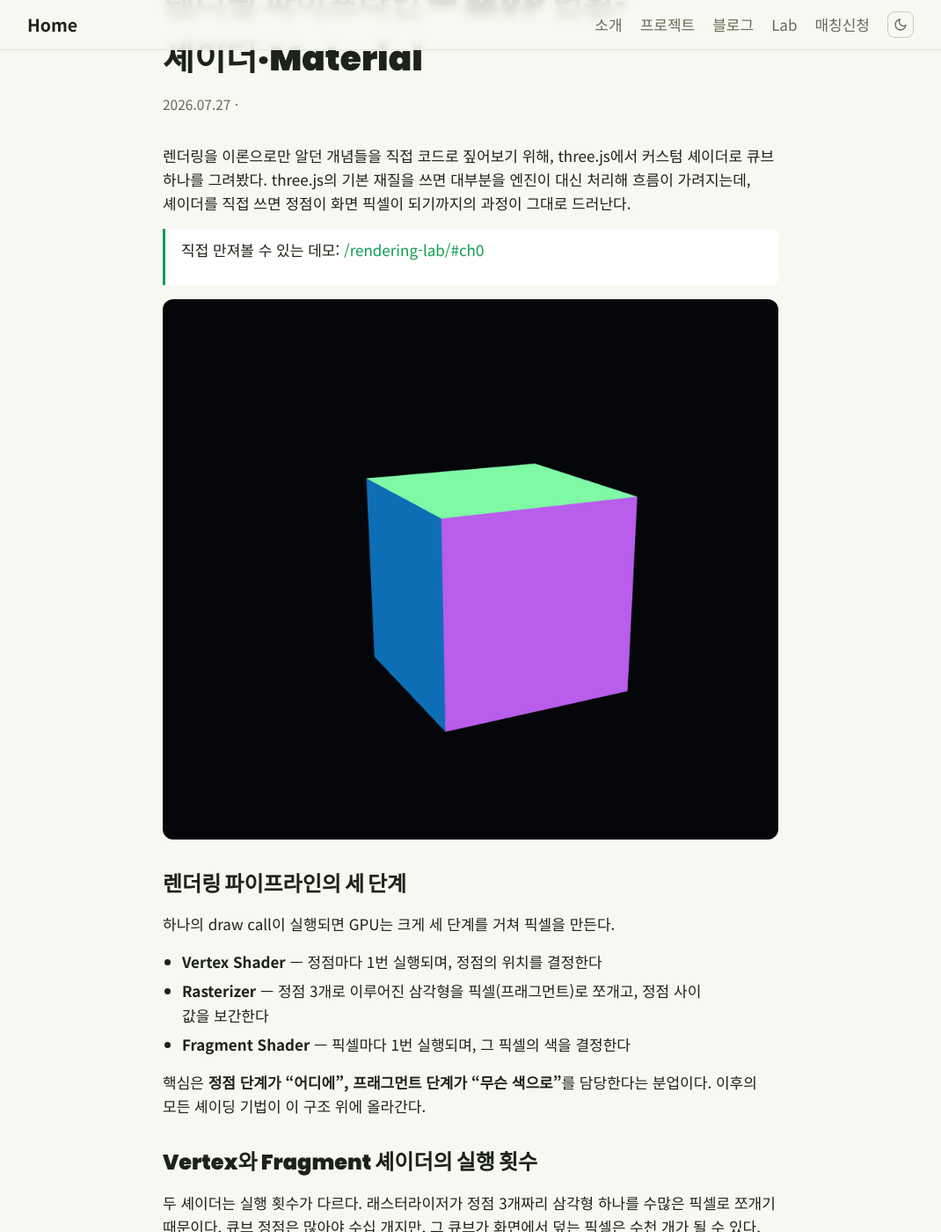
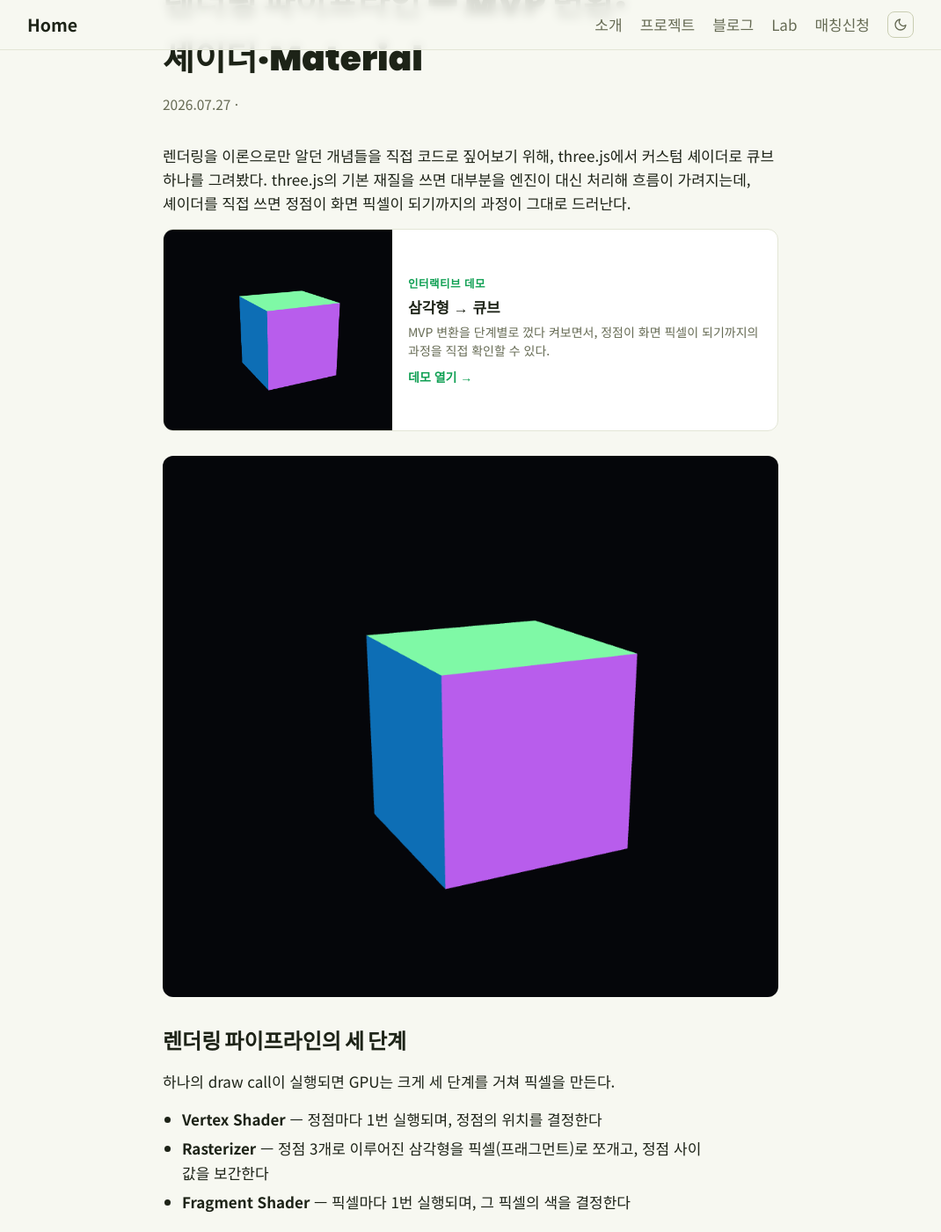
Before and after one commit to skamo3/skamo3.github.io, a Jekyll site: the page built from _posts/2026-07-27-rendering-pipeline-basics.md, in a window 1280 px wide and 1400 px high, scrolled down 252 px. Shown: the whole window at 88% size, without its empty margins (105-1175 px from the left). Built offline with Jekyll 4.4.1, drawn with Linux system fonts in a browser that asks for light colours.

Commit message:
Replace demo blockquote links with preview cards across rendering-lab posts
The demo links were plain one-line blockquotes that gave no sense of what was
on the other side, so they read as easy to skip past. Each rendering-lab post
now opens with a full-width card: preview image on the left, label, title, a
line on what you can actually manipulate, and a "데모 열기" affordance, with the
whole card clickable.

Added .demo-card to the site stylesheet rather than inlining per post, so new
lab posts only need the markup. It uses the existing --card/--border/--accent
tokens (works in both themes), and stacks vertically under 560px.

Also set the Ch2 concept2 sphere's default metallic to 0.6 so the PBR world
opens on a material where the environment reflection is visible.

Co-Authored-By: Claude Opus 5 <noreply@anthropic.com>

```diff
--- a/_posts/2026-07-27-rendering-pipeline-basics.md
+++ b/_posts/2026-07-27-rendering-pipeline-basics.md
@@ -7,7 +7,15 @@ category: graphics
 렌더링을 이론으로만 알던 개념들을 직접 코드로 짚어보기 위해, three.js에서 커스텀 셰이더로 큐브 하나를 그려봤다.
 three.js의 기본 재질을 쓰면 대부분을 엔진이 대신 처리해 흐름이 가려지는데, 셰이더를 직접 쓰면 정점이 화면 픽셀이 되기까지의 과정이 그대로 드러난다.
 
-> 직접 만져볼 수 있는 데모: [/rendering-lab/#ch0](/rendering-lab/#ch0)
+<a class="demo-card" href="/rendering-lab/#ch0">
+  <img class="demo-thumb" src="/assets/images/blog/rendering-pipeline-basics/cube-correct.png" alt="렌더링 파이프라인 데모 미리보기">
+  <span class="demo-body">
+    <span class="demo-label">인터랙티브 데모</span>
+    <span class="demo-title">삼각형 → 큐브</span>
+    <span class="demo-desc">MVP 변환을 단계별로 껐다 켜보면서, 정점이 화면 픽셀이 되기까지의 과정을 직접 확인할 수 있다.</span>
+    <span class="demo-go">데모 열기 →</span>
+  </span>
+</a>
 
 ![MVP 변환을 정상적으로 거쳐 그려진 큐브. 면마다 법선 방향에 따라 다른 색을 낸다](/assets/images/blog/rendering-pipeline-basics/cube-correct.png)
 
--- a/assets/css/style.css
+++ b/assets/css/style.css
@@ -529,6 +529,72 @@ a { color: inherit; text-decoration: none; }
   background: var(--card);
   color: var(--text-muted);
   border-radius: 0 8px 8px 0;
+}
+
+/* 인터랙티브 데모로 넘어가는 큰 카드 링크 (rendering-lab 글에서 사용) */
+.post-content .demo-card {
+  display: flex;
+  align-items: stretch;
+  gap: 0;
+  margin: 0 0 28px;
+  background: var(--card);
+  border: 0.5px solid var(--border);
+  border-radius: 12px;
+  overflow: hidden;
+  text-decoration: none;
+  color: inherit;
+  transition: border-color .15s ease, transform .15s ease, box-shadow .15s ease;
+}
+.post-content .demo-card:hover {
+  border-color: var(--accent);
+  transform: translateY(-2px);
+  box-shadow: 0 8px 24px rgba(0,0,0,0.35);
+}
+.post-content .demo-card .demo-thumb {
+  flex: 0 0 42%;
+  max-width: 260px;
+  align-self: stretch;
+  object-fit: cover;
+  margin: 0;
+  border-radius: 0;
+  border: 0;
+  display: block;
+}
+.post-content .demo-card .demo-body {
+  padding: 16px 18px;
+  display: flex;
+  flex-direction: column;
+  justify-content: center;
+  gap: 6px;
+  min-width: 0;
+}
+.post-content .demo-card .demo-label {
+  font-size: 12.5px;
+  font-weight: 700;
+  letter-spacing: .04em;
+  color: var(--accent);
+  text-transform: uppercase;
+}
+.post-content .demo-card .demo-title {
+  font-size: 17px;
+  font-weight: 700;
+  color: var(--text);
+  line-height: 1.35;
+}
+.post-content .demo-card .demo-desc {
+  font-size: 14px;
+  color: var(--text-muted);
+  line-height: 1.5;
+}
+.post-content .demo-card .demo-go {
+  margin-top: 2px;
+  font-size: 14px;
+  font-weight: 600;
+  color: var(--accent);
+}
+@media (max-width: 560px) {
+  .post-content .demo-card { flex-direction: column; }
+  .post-content .demo-card .demo-thumb { flex: none; max-width: 100%; width: 100%; height: 160px; }
 }
 .post-content pre {
   background: var(--card);
--- a/rendering-lab/worlds/ch2-pbr.js
+++ b/rendering-lab/worlds/ch2-pbr.js
@@ -202,7 +202,7 @@ export default {
     const params = {
       elevation: 45, azimuth: 35, ambient: 0.15, lightAutoRotate: false,
       shadingModel: 'pbr',
-      shininess: 32, metallic: 0.0, roughness: 0.4,
+      shininess: 32, metallic: 0.6, roughness: 0.4,
       helmetScale: 1.2, helmetY: 0, helmetRotY: 0,
       knightScale: 1.0, knightY: 0, knightRotY: 0,
     };
```
Also changed, not shown: _posts/2026-07-30-terrain-grass-instancing.md (+9 -1 lines), _posts/2026-07-30-vertex-shader-wind.md (+9 -1 lines), _posts/2026-08-03-normal-vector-lighting.md (+9 -1 lines), _posts/2026-08-05-lambert-phong-pbr-shading-models.md (+9 -1 lines).
